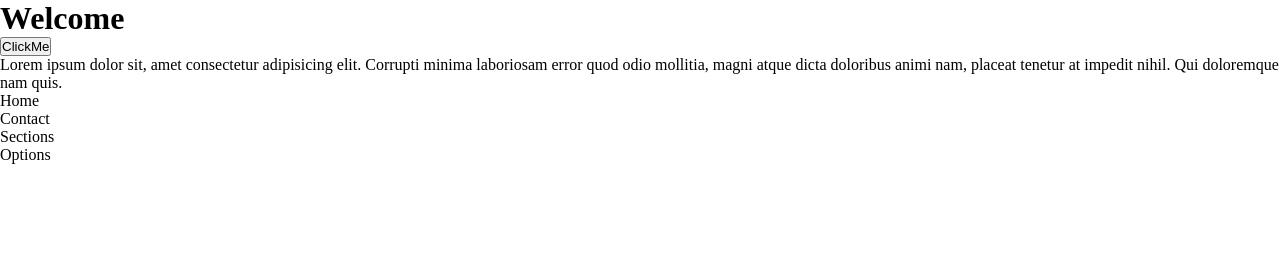
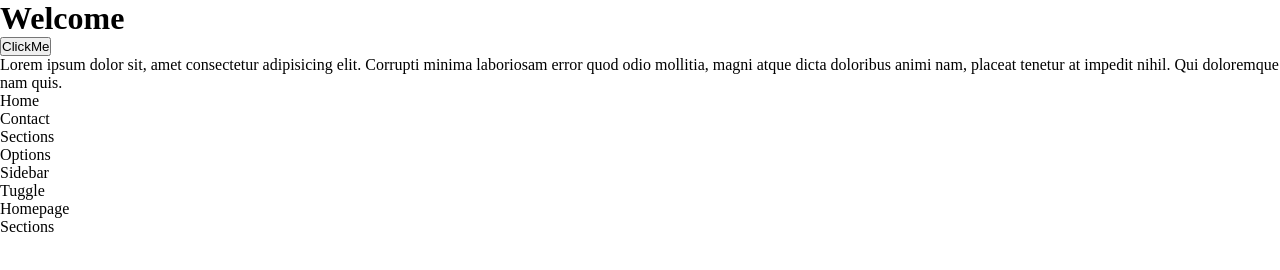
Before and after one commit to Jamandalley/Jamandalley, a plain HTML site: page index.html in a window 1280 px wide. Drawn offline with Linux system fonts and the light colour scheme.

Commit message:
New Sidebar

```diff
--- a/index.html
+++ b/index.html
@@ -21,6 +21,12 @@
         </nav>
       </p>
     </header>
+    <main>
+      <div>Sidebar</div>
+      <div>Tuggle</div>
+      <div>Homepage</div>
+      <div>Sections</div>
+    </main>
 
     <script>
       function Clickme(){
```
